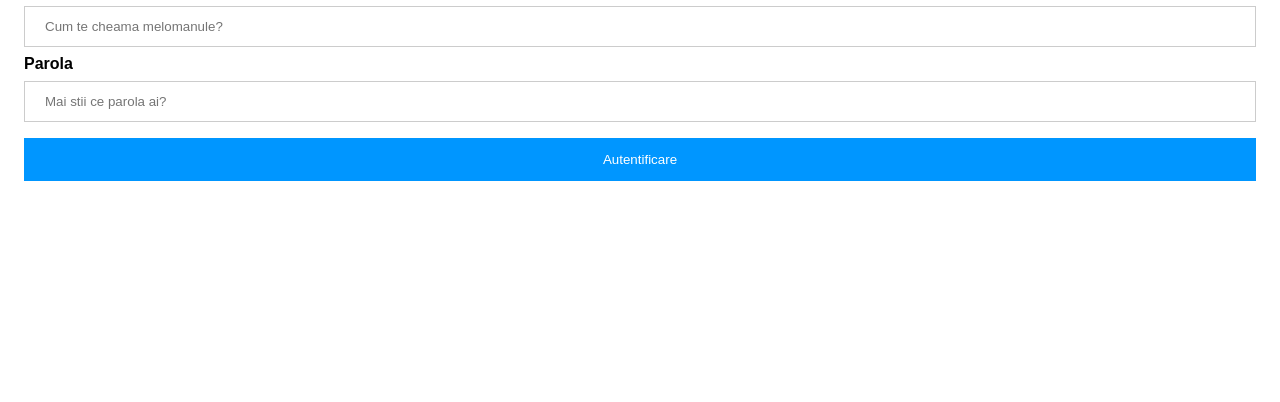
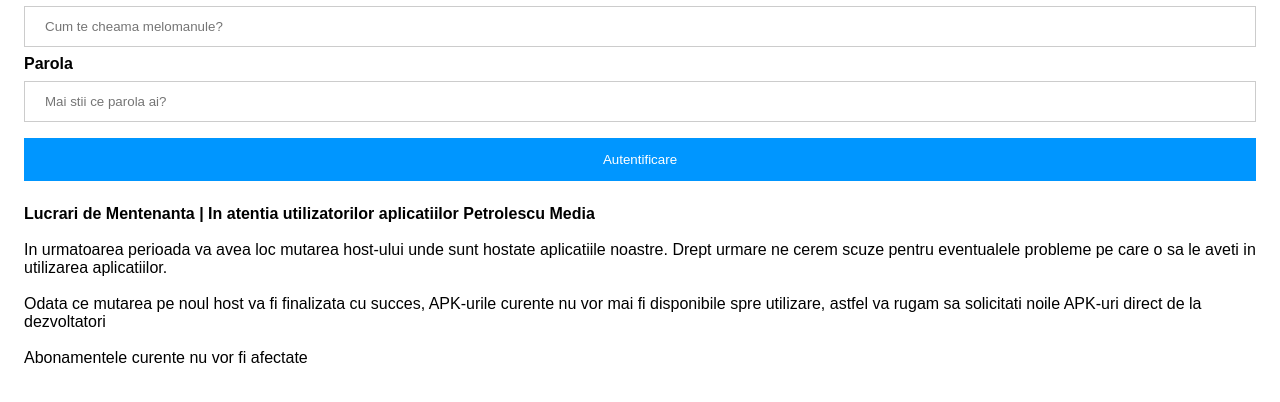
Before and after one commit to petrolescumedia/tunescape, a plain HTML site: page index.html in a window 1280 px wide. Shown: the part 454-856 px from the top of the page. Before the commit the page ends 800 px from the top, so only its background shows below. Drawn offline with Linux system fonts and the light colour scheme.

Commit message:
Add files via upload

```diff
--- a/index.html
+++ b/index.html
@@ -103,6 +103,15 @@
       <input type="password" placeholder="Mai stii ce parola ai?" id="psw" required>
       <button type="submit">Autentificare</button>
       <div class="callout" id="errorCallout"></div>
+      <p><b>Lucrari de Mentenanta | In atentia utilizatorilor aplicatiilor Petrolescu Media</b><br><br>
+          In urmatoarea perioada va avea loc mutarea host-ului unde sunt hostate aplicatiile noastre. Drept urmare ne cerem scuze pentru eventualele
+          probleme pe care o sa le aveti in utilizarea aplicatiilor.
+          <br><br>
+          Odata ce mutarea pe noul host va fi finalizata cu succes, APK-urile curente nu vor mai fi disponibile spre utilizare, astfel va rugam sa
+          solicitati noile APK-uri direct de la dezvoltatori
+          <br><br>
+          Abonamentele curente nu vor fi afectate
+      </p>
     </div>
   </form>
 
```
